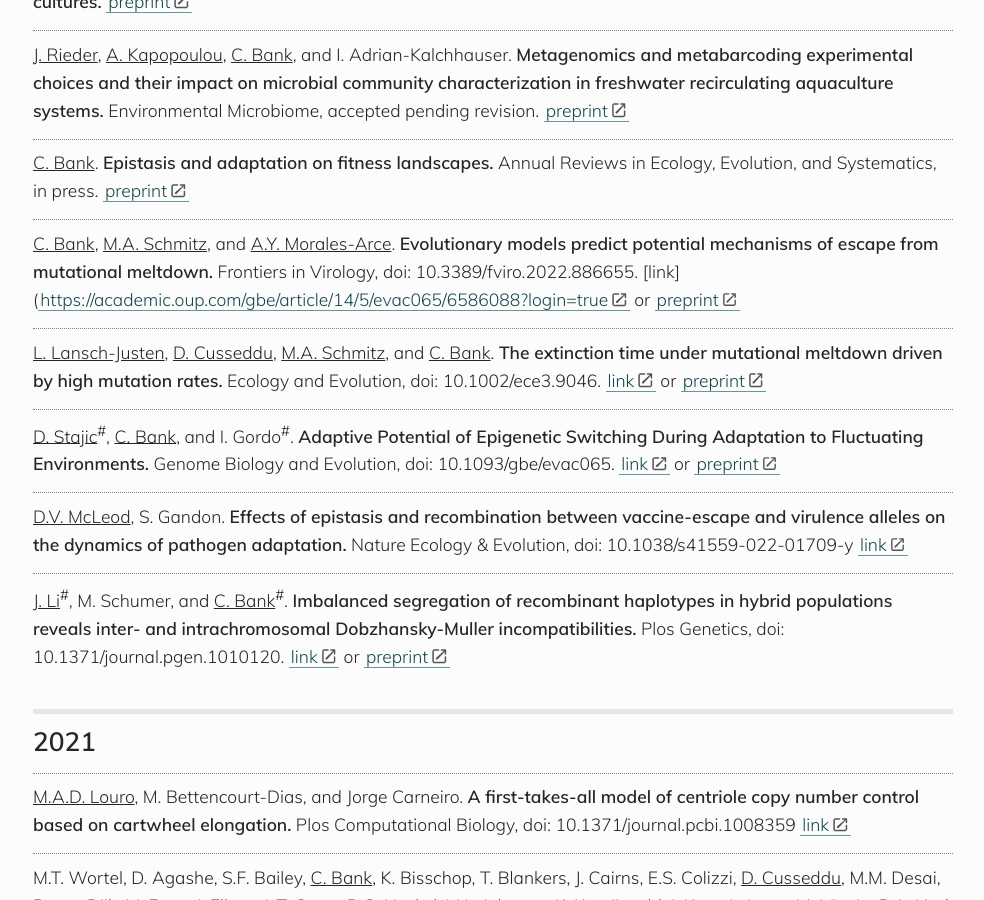
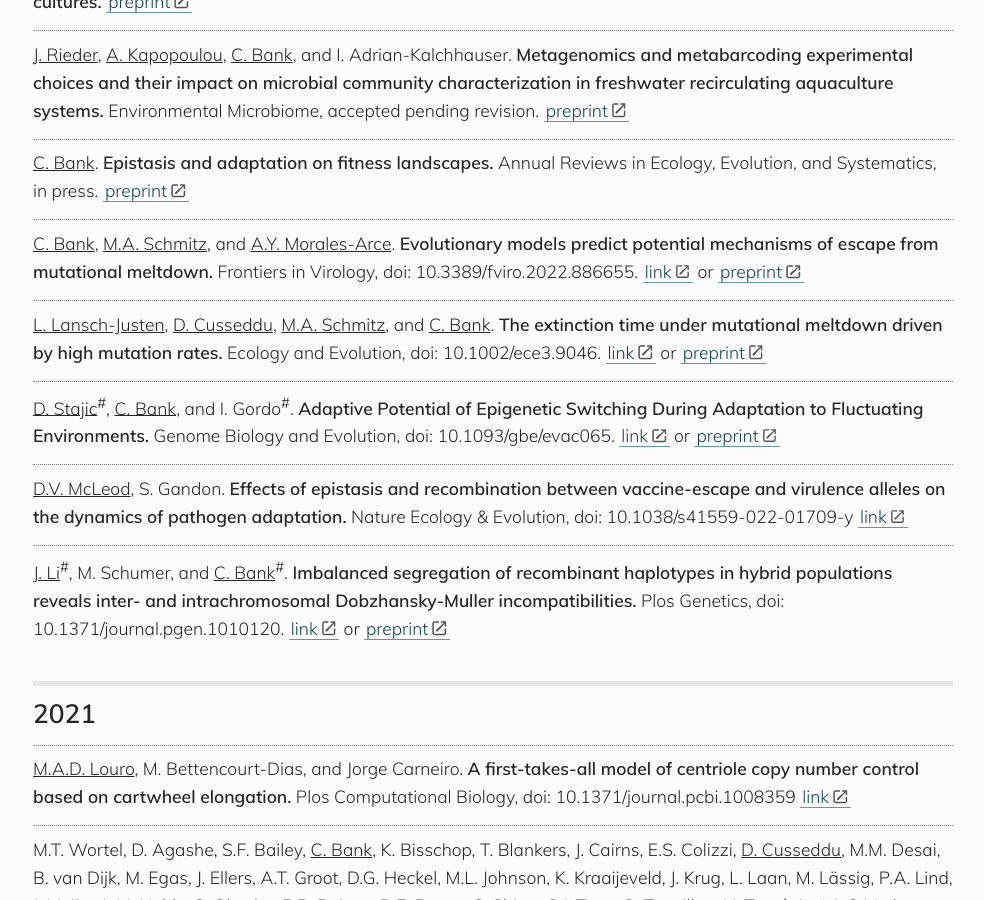
Before and after one commit to banklab/banklab.github.io, a Jekyll site: the page built from publications.md, in a window 1280 px wide and 900 px high, scrolled down 720 px. Shown: the whole window, without its empty margins (147-1131 px from the left). Built offline with Jekyll 4.4.1, drawn with Linux system fonts in a browser that asks for light colours; some web fonts are replaced; some of the changed lines change nothing that is shown.

Commit message:
Update publications.md
Corrected bug

```diff
--- a/publications.md
+++ b/publications.md
@@ -27,7 +27,7 @@
 
 <u>C. Bank</u>. **Epistasis and adaptation on fitness landscapes.** Annual Reviews in Ecology, Evolution, and Systematics, in press. [preprint](https://arxiv.org/abs/2204.13321)
 
-<u>C. Bank</u>, <u>M.A. Schmitz</u>, and <u>A.Y. Morales-Arce</u>. **Evolutionary models predict potential mechanisms of escape from mutational meltdown.** Frontiers in Virology, doi: 10.3389/fviro.2022.886655. [link]([https://academic.oup.com/gbe/article/14/5/evac065/6586088?login=true](https://www.frontiersin.org/articles/10.3389/fviro.2022.886655/full?&utm_source=Email_to_authors_&utm_medium=Email&utm_content=T1_11.5e1_author&utm_campaign=Email_publication&field=&journalName=Frontiers_in_Virology&id=886655) or [preprint](https://www.biorxiv.org/content/10.1101/2022.06.21.496937)
+<u>C. Bank</u>, <u>M.A. Schmitz</u>, and <u>A.Y. Morales-Arce</u>. **Evolutionary models predict potential mechanisms of escape from mutational meltdown.** Frontiers in Virology, doi: 10.3389/fviro.2022.886655. [link](https://www.frontiersin.org/articles/10.3389/fviro.2022.886655/full?&utm_source=Email_to_authors_&utm_medium=Email&utm_content=T1_11.5e1_author&utm_campaign=Email_publication&field=&journalName=Frontiers_in_Virology&id=886655) or [preprint](https://www.biorxiv.org/content/10.1101/2022.06.21.496937)
 
 <u>L. Lansch-Justen</u>, <u>D. Cusseddu</u>, <u>M.A. Schmitz</u>, and  <u>C. Bank</u>. **The extinction time under mutational meltdown driven by high mutation rates.** Ecology and Evolution, doi: 10.1002/ece3.9046. [link](http://dx.doi.org/10.1002/ece3.9046) or [preprint](https://www.biorxiv.org/content/10.1101/2022.02.01.478601)
 
```
